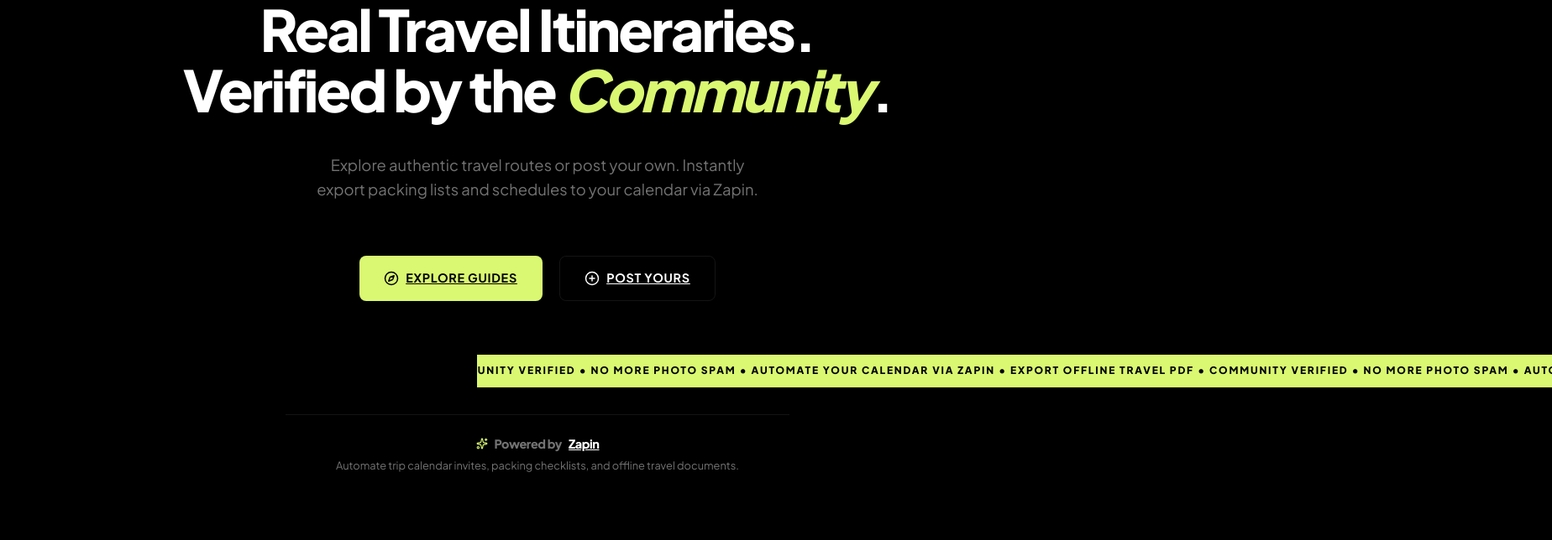
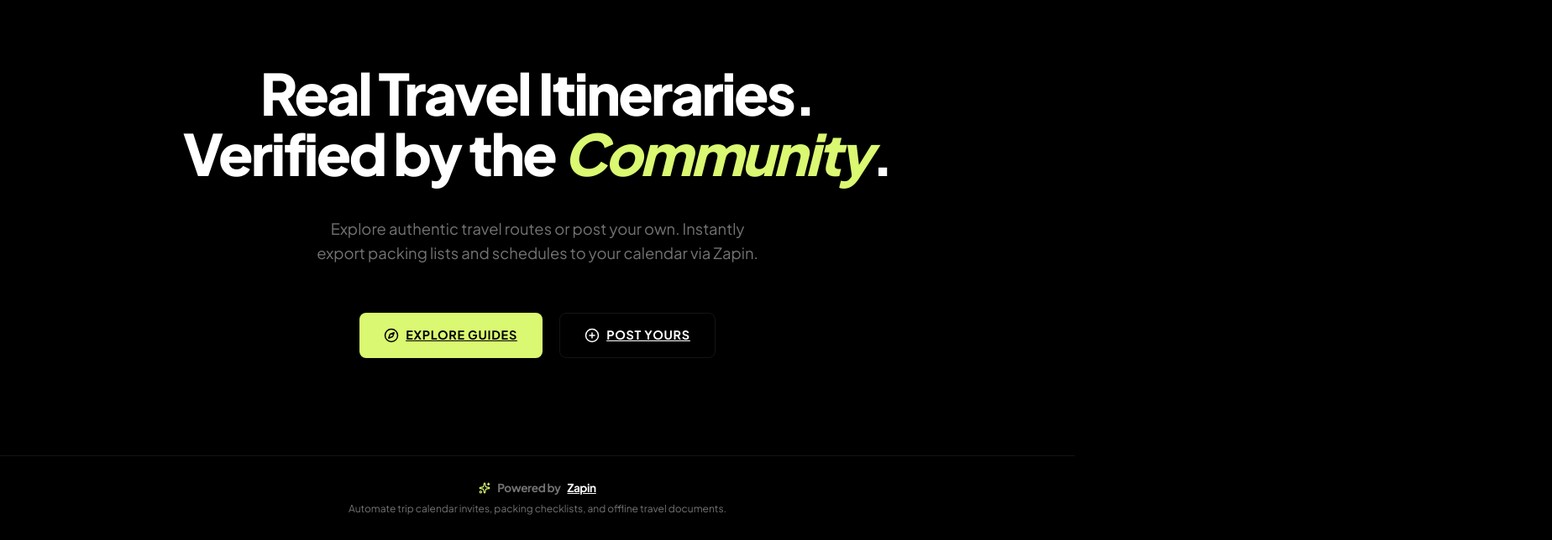
Before and after one commit to 0xvikram/zapin-itinerary, a Next.js app: page / in a window 1280 px wide. Shown: the part 165-809 px from the top of the page at 84% size, 1848 px wide, since content can reach past the window. Built offline with nearby package versions, Linux system fonts and the light colour scheme; no server answers.

Commit message:
Position marquee ribbon at top, place powered-by footer at layout bottom, and center landing content

```diff
--- a/src/app/globals.css
+++ b/src/app/globals.css
@@ -651,12 +651,7 @@
 }
 
 .marquee-ribbon {
-  width: 100vw;
-  position: relative;
-  left: 50%;
-  right: 50%;
-  margin-left: -50vw;
-  margin-right: -50vw;
+  width: 100%;
   background-color: var(--primary);
   color: var(--text-inverse);
   padding: 0.65rem 0;
@@ -666,4 +661,5 @@
   font-size: 0.75rem;
   letter-spacing: 0.15em;
   display: flex;
+  border-bottom: 1px solid rgba(0,0,0,0.05);
 }
--- a/src/app/layout.js
+++ b/src/app/layout.js
@@ -1,6 +1,7 @@
 import { ClerkProvider, UserButton, SignInButton } from "@clerk/nextjs";
 import { auth } from "@clerk/nextjs/server";
 import Link from "next/link";
+import { Sparkles } from "lucide-react";
 import "./globals.css";
 
 export const metadata = {
@@ -46,9 +47,30 @@
               </nav>
             </header>
 
+            {/* Moving Marquee Ribbon at top */}
+            <div className="marquee-ribbon">
+              <div className="animate-marquee">
+                <span>
+                  {Array(10).fill("COMMUNITY VERIFIED • NO MORE PHOTO SPAM • AUTOMATE YOUR CALENDAR VIA ZAPIN • EXPORT OFFLINE TRAVEL PDF • ").join("")}
+                </span>
+              </div>
+            </div>
+
             <main className="main-content">
               {children}
             </main>
+
+            {/* Sticky Footer at Bottom */}
+            <footer style={{ borderTop: "1px solid var(--surface-border)", padding: "1.75rem 0", marginTop: "auto", width: "100%", textAlign: "center" }}>
+              <div style={{ maxWidth: "1200px", margin: "0 auto", padding: "0 2rem" }}>
+                <h4 style={{ fontSize: "0.85rem", color: "var(--text-muted)", display: "flex", alignItems: "center", justifyContent: "center", gap: "0.5rem", fontWeight: "700" }}>
+                  <Sparkles size={14} style={{ color: "var(--primary)" }} /> Powered by <a href="https://zapin.fun" target="_blank" rel="noopener noreferrer" style={{ color: "white", textDecoration: "underline" }}>Zapin</a>
+                </h4>
+                <p style={{ fontSize: "0.75rem", color: "var(--text-muted)", marginTop: "0.35rem" }}>
+                  Automate trip calendar invites, packing checklists, and offline travel documents.
+                </p>
+              </div>
+            </footer>
           </div>
         </ClerkProvider>
       </body>
--- a/src/app/page.js
+++ b/src/app/page.js
@@ -1,13 +1,11 @@
 import Link from "next/link";
-import { Compass, PlusCircle, Sparkles } from "lucide-react";
+import { Compass, PlusCircle } from "lucide-react";
 
 export default function Home() {
   return (
-    <div style={{ display: "flex", flexDirection: "column", alignItems: "center", justifyContent: "space-between", minHeight: "75vh", padding: "3rem 0 1rem 0" }}>
-      {/* Content wrapper */}
-      <div style={{ display: "flex", flexDirection: "column", alignItems: "center", justifyContent: "center", flex: 1, textAlign: "center" }}>
+    <div style={{ display: "flex", flexDirection: "column", alignItems: "center", justifyContent: "center", minHeight: "65vh", textAlign: "center", padding: "2rem 0" }}>
       {/* Hero Section */}
-        <section className="hero" style={{ padding: "0 1rem", marginBottom: "1.5rem" }}>
+      <section className="hero" style={{ padding: "0 1rem", marginBottom: "1rem" }}>
         <h1 className="hero-title" style={{ fontSize: "4.25rem", marginBottom: "1.25rem", textAlign: "center" }}>
           Real Travel Itineraries.<br />
           Verified by the <span>Community</span>.
@@ -27,25 +25,5 @@
         </Link>
       </div>
     </div>
-
-      {/* Moving Marquee Ribbon at the bottom */}
-      <div className="marquee-ribbon" style={{ margin: "4rem 0 2rem 0" }}>
-        <div className="animate-marquee">
-          <span>
-            {Array(10).fill("COMMUNITY VERIFIED • NO MORE PHOTO SPAM • AUTOMATE YOUR CALENDAR VIA ZAPIN • EXPORT OFFLINE TRAVEL PDF • ").join("")}
-          </span>
-        </div>
-      </div>
-
-      {/* Footer */}
-      <footer style={{ borderTop: "1px solid var(--surface-border)", paddingTop: "1.5rem", width: "100%", maxWidth: "600px", textAlign: "center" }}>
-        <h4 style={{ fontSize: "0.9rem", color: "var(--text-muted)", display: "flex", alignItems: "center", justifyContent: "center", gap: "0.5rem" }}>
-          <Sparkles size={14} style={{ color: "var(--primary)" }} /> Powered by <a href="https://zapin.fun" target="_blank" rel="noopener noreferrer" style={{ color: "white", textDecoration: "underline" }}>Zapin</a>
-        </h4>
-        <p style={{ fontSize: "0.8rem", color: "var(--text-muted)", marginTop: "0.35rem" }}>
-          Automate trip calendar invites, packing checklists, and offline travel documents.
-        </p>
-      </footer>
-    </div>
   );
 }
```
Lines whose indentation alone changed are shown as unchanged.
